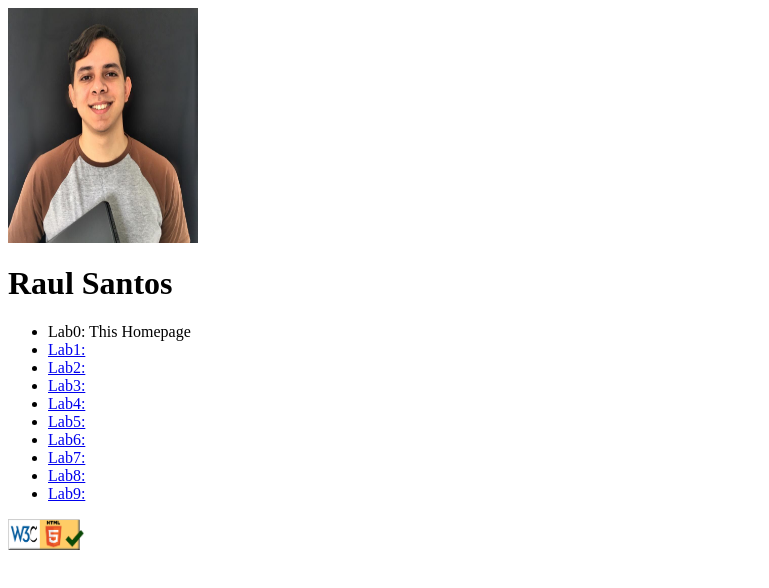
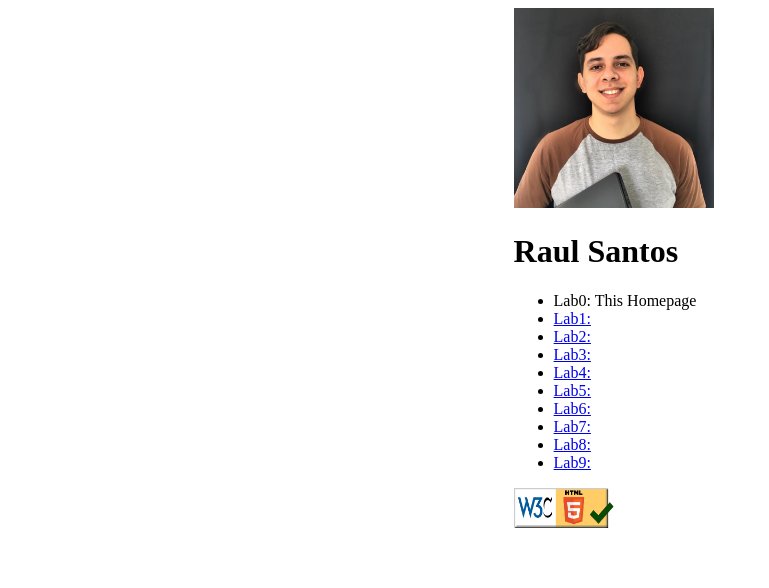
Before and after one commit to raulmss/WAP-CS472, a plain HTML site: page index.html in a window 1280 px wide. Shown: the whole page, without its empty margins (0-769 px from the left). Drawn offline with Linux system fonts and the light colour scheme.

Commit message:
fixing positioning and values of width and height

```diff
--- a/index.html
+++ b/index.html
@@ -1,13 +1,14 @@
-<!DOCTYPE html lang="en">
+<!DOCTYPE html>
+<html lang="en">
 <head>
     <meta charset="UTF-8">
     <meta name="viewport" content="width=device-width, initial-scale=1.0">
     <title>Raul Santos</title>
 </head>
 <body>
-    <div>
+    <div style="margin-left: 40%;">
         <div>
-            <img src="./public/resources/profPic.jpeg" alt="Raul Santos' Picture" width=15% height=30%>
+            <img src="./public/resources/profPic.jpeg" alt="Raul Santos' Picture" width=200 height=200>
         </div>
         <div>
             <h1>Raul Santos</h1>
@@ -28,7 +29,7 @@
         </div>
         <div>
             <a href="https://validator.w3.org/nu/?doc=https%3A%2F%2Fraulmss.github.io%2FWAP-CS472%2F">
-                <img src="./public/resources/htmlchecker.png" alt="htmlchecker" width=6% height=4%>
+                <img src="./public/resources/htmlchecker.png" alt="htmlchecker" width=100 height=40>
             </a>
         </div>
     </div>
```
